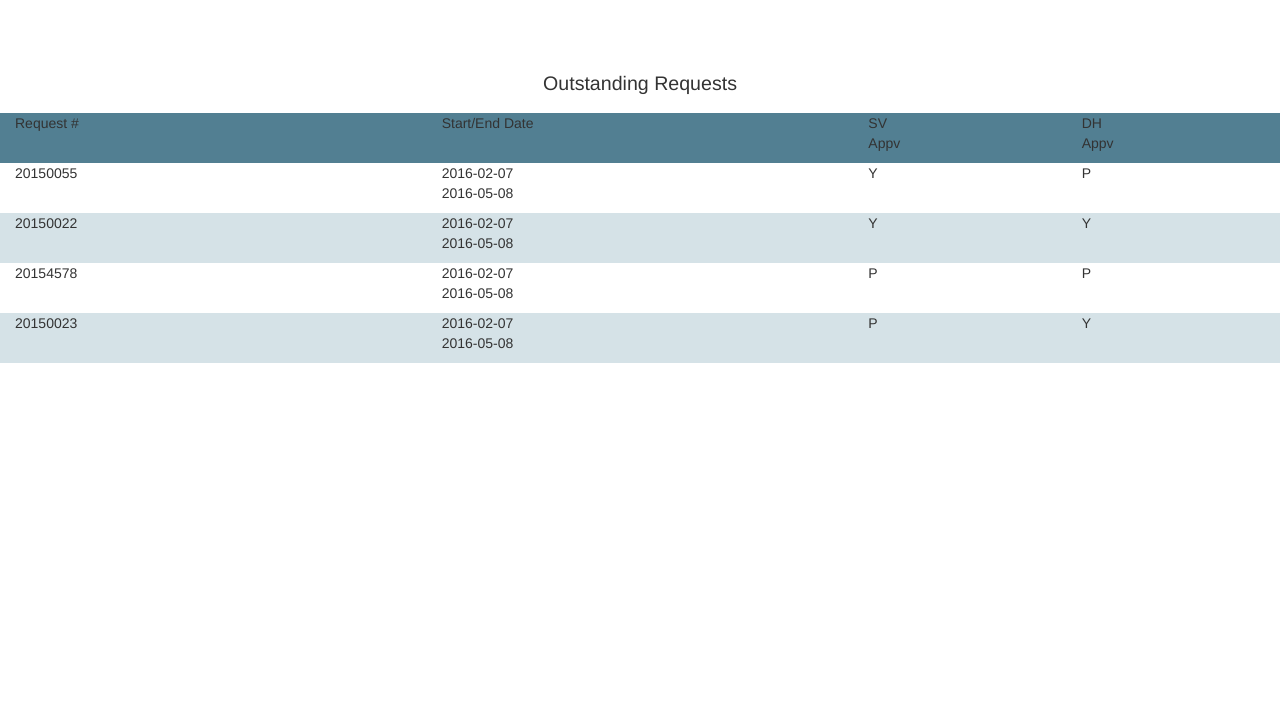
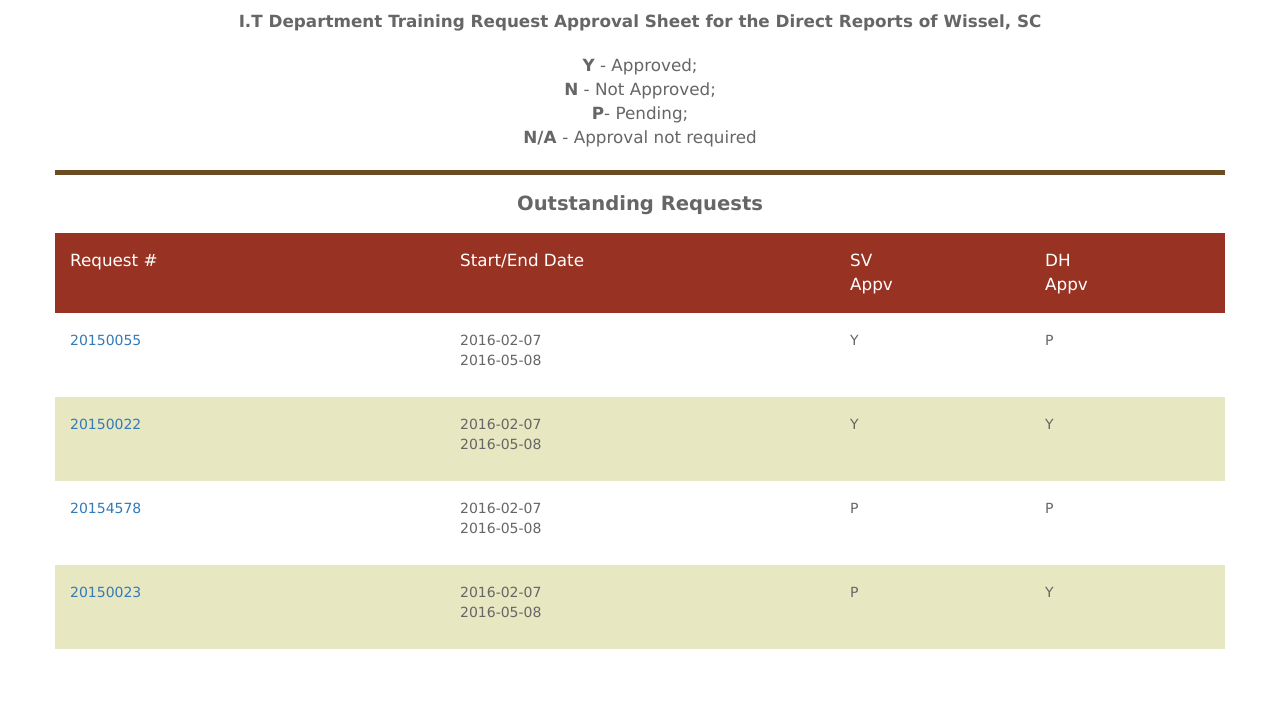
Before and after one commit to thenerdhero/c35, a plain HTML site: page frontend/html/mpage_outst_req.html in a window 1280 px wide. Shown: the part 92-800 px from the top of the page. Drawn offline with nearby package versions, Linux system fonts and the light colour scheme; files that its build step writes are made by us from their sources.

Commit message:
Iryna: Manager part, option 1, Outstanding Requests

```diff
--- a/frontend/css/mpage_outst_req.css
+++ b/frontend/css/mpage_outst_req.css
@@ -1,5 +1,48 @@
+body {
+font-family: Verdana, Arial, Helvetica, sans-serif;
+color:#666666;
+margin:0;
+padding:0;
+}
+
 .name {
-     text-align: center;
-	 font-size: 140%;
-	 margin: 85px 0px 5px ;
+	border-bottom: 5px solid #6c4d23;
 }
+.name p {
+text-align: center;
+font-size: 120%;
+margin: 5px 0px 20px;
+}
+
+.name2 {
+text-align:center;
+font-size:140%;
+margin: 15px 0px 5px;
+}
+
+
+
+.top{
+	background-color:#983222;
+}
+
+.top p {
+
+	margin: 16px 0px;
+	text-align: left;
+	color:white;
+	font-size: 120%;
+
+}
+
+.row-odd{
+	background-color:#fff;
+		padding:17px 0px 17px;
+	text-align: left;
+}
+
+.row-even{
+	background-color:#E7E7C1;
+		padding:17px 0px 17px;
+	text-align: left;
+}
--- a/frontend/html/mpage_outst_req.html
+++ b/frontend/html/mpage_outst_req.html
@@ -1,19 +1,19 @@
 <!DOCTYPE html>
 <html lang="en">
 <head>
-    <title>Approver first page</title>
+    <title>I.T Department Training Request Approval Sheet, Outstanding Requests</title>
     <meta charset="utf-8">
     <meta name="viewport" content="width=device-width, initial-scale=1">
     <link rel="stylesheet" href="https://maxcdn.bootstrapcdn.com/bootstrap/3.3.4/css/bootstrap.min.css">
     <script src="https://ajax.googleapis.com/ajax/libs/jquery/1.11.3/jquery.min.js"></script>
     <script src="https://maxcdn.bootstrapcdn.com/bootstrap/3.3.4/js/bootstrap.min.js"></script>
-    <link rel="stylesheet" type="text/css" href="mpage_outst_req.css">
+    <link rel="stylesheet" type="text/css" href="../css/mpage_outst_req.css">
 </head>
 <body>
 
 
-<!-- general container???????????????????-->
-  <div class="container-fluid whole">
+<!-- general container-->
+  <div class="container">
 
 <!-- Navbar -->
 <div class="bs-example">
@@ -44,13 +44,23 @@
 <!--text-->
   <div class="row name">
         <div class="col-xs-12 col-sm-12 col-md-12">
-              <p> Outstanding Requests</p>
-
+              <p> <strong>I.T Department Training Request Approval Sheet for the Direct Reports of
+Wissel, SC</strong></p>
+ <p><strong> Y</strong> - Approved;  <br>
+ <strong>N</strong> - Not Approved; <br>
+ <strong>P</strong>- Pending;<br>
+ <strong>N/A </strong>- Approval not required</p>
         </div>
     </div>
 
+    <div class="row name2">
+        <div class="col-xs-12 col-sm-12 col-md-12">
+                <p><strong>Outstanding Requests</strong></p>
+                   </div>
+                      </div>
+
 <!--table-->
- <div class="row" style="background-color:#527F92">
+ <div class="row top">
   <div class="col-xs-4 col-sm-4 col-md-4"><p>Request #</p></div>
   <div class= "col-xs-4 col-sm-4 col-md-4"><p>Start/End Date</p></div>
   <div class="col-xs-2 col-sm-2 col-md-2"><p>SV<br>Appv</p></div>
@@ -58,30 +68,30 @@
   </div>
 
 
- <div class="row" style="background-color:#eleace">
-  <div class="col-xs-4 col-sm-4 col-md-4"><p>20150055</p></div>
+ <div class="row row-odd">
+  <div class="col-xs-4 col-sm-4 col-md-4"><p><a href = "#">20150055</a></p></div>
   <div class= "col-xs-4 col-sm-4 col-md-4"><p>2016-02-07<br>2016-05-08</p></div>
   <div class="col-xs-2 col-sm-2 col-md-2"><p>Y</p></div>
   <div class="col-xs-2 col-sm-2 col-md-2"><p>P</p></div>
   </div>
 
 
- <div class="row" style="background-color:#d5e2e7">
-  <div class="col-xs-4 col-sm-4 col-md-4"><p>20150022</p></div>
+ <div class="row row-even">
+  <div class="col-xs-4 col-sm-4 col-md-4"><p><a href = "#">20150022</a></p></div>
   <div class= "col-xs-4 col-sm-4 col-md-4"><p>2016-02-07<br>2016-05-08</p></div>
   <div class="col-xs-2 col-sm-2 col-md-2"><p>Y</p></div>
   <div class="col-xs-2 col-sm-2 col-md-2"><p>Y</p></div>
   </div>
 
- <div class="row" style="background-color:#eleace">
-  <div class="col-xs-4 col-sm-4 col-md-4"><p>20154578</p></div>
+ <div class="row row-odd">
+  <div class="col-xs-4 col-sm-4 col-md-4"><p><a href = "#">20154578</a></p></div>
   <div class= "col-xs-4 col-sm-4 col-md-4"><p>2016-02-07<br>2016-05-08</p></div>
   <div class="col-xs-2 col-sm-2 col-md-2"><p>P</p></div>
   <div class="col-xs-2 col-sm-2 col-md-2"><p>P</p></div>
   </div>
 
-  <div class="row" style="background-color:#d5e2e7">
-  <div class="col-xs-4 col-sm-4 col-md-4"><p>20150023</p></div>
+  <div class="row row-even">
+  <div class="col-xs-4 col-sm-4 col-md-4"><p><a href = "#">20150023</a></p></div>
   <div class= "col-xs-4 col-sm-4 col-md-4"><p>2016-02-07<br>2016-05-08</p></div>
   <div class="col-xs-2 col-sm-2 col-md-2"><p>P</p></div>
   <div class="col-xs-2 col-sm-2 col-md-2"><p>Y</p></div>
```
